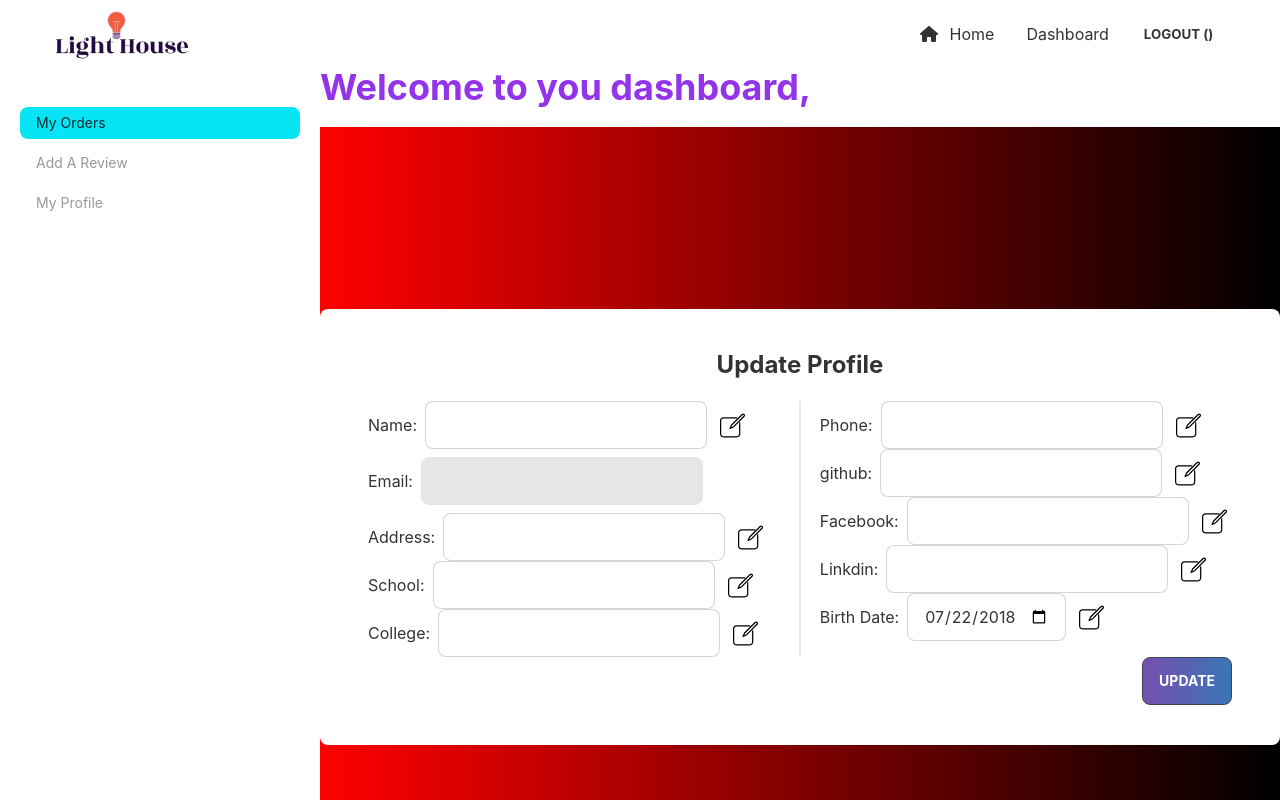
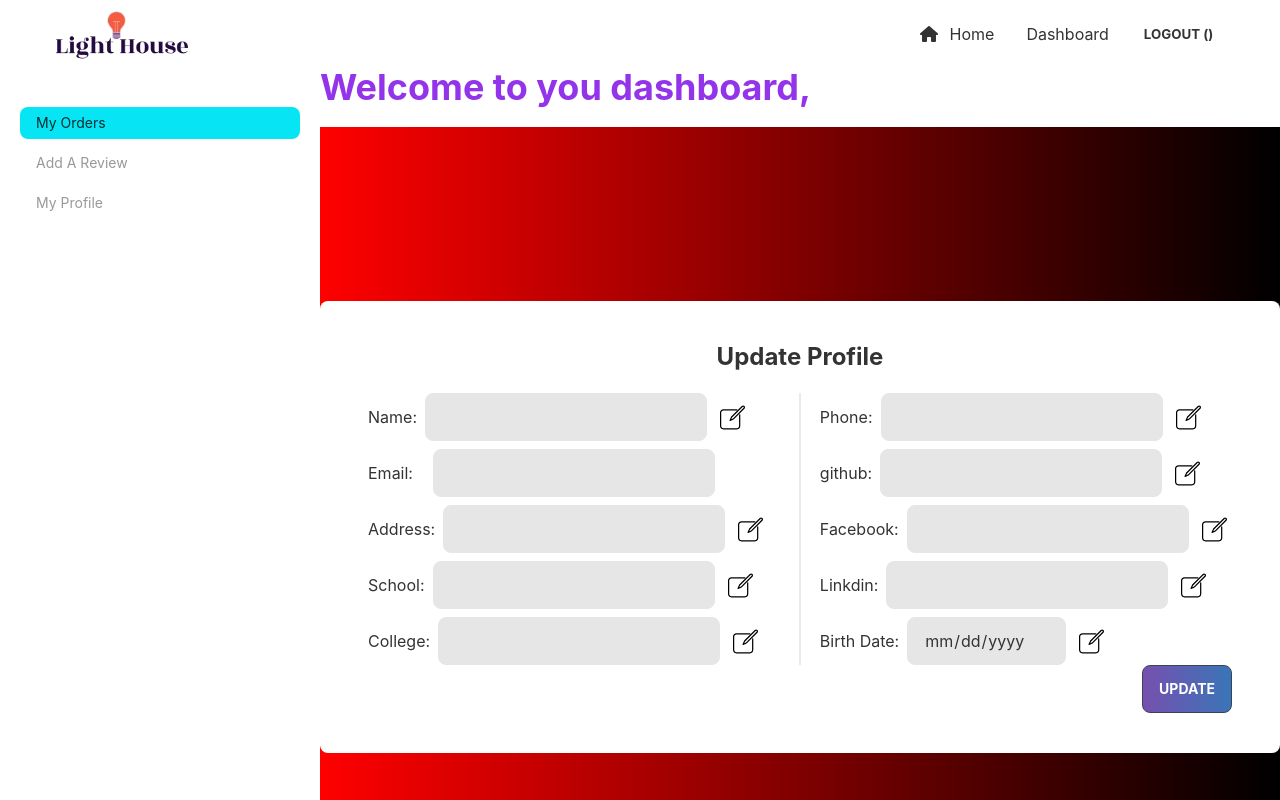
Before and after one commit to utsaho/light-house-client, a React (Create React App) app: page /dashboard/myProfile in a window 1280 px wide. Shown: the top 800 px of the page. Built offline with nearby package versions, Linux system fonts and the light colour scheme; no server answers.

Commit message:
profile modified

```diff
--- a/src/pages/Dashboard/AddAReview.js
+++ b/src/pages/Dashboard/AddAReview.js
@@ -6,6 +6,7 @@ import auth from '../../firebase.init';
 import Loading from '../Shared/Loading';
 import privateAxios from '../../api/privateAxios';
 import { toast } from 'react-toastify';
+import PageTitle from '../Shared/PageTitle';
 
 const AddAReview = () => {
     const { register, handleSubmit, reset, formState: { errors } } = useForm();
@@ -40,6 +41,7 @@ const AddAReview = () => {
 
     return (
         <div className="" style={{ backgroundImage: `url(${cardBakground})`, backgroundSize: 'cover', backgroundPosition: 'center' }}>
+            <PageTitle title='Review' />
             <div className="hero min-h-screen flex justify-center items-center">
                 <div className="rounded-lg flex-shrink-0 lg:max-w-lg w-96 shadow-2xl bg-base-700">
                     <form className="card-body" onSubmit={handleSubmit(reviewSubmit)}>
--- a/src/pages/Dashboard/MyProfile.js
+++ b/src/pages/Dashboard/MyProfile.js
@@ -1,36 +1,54 @@
-import React, { useState } from 'react';
+// import { async } from '@firebase/util';
+import React, { useEffect, useState } from 'react';
 import { useAuthState, useUpdateProfile } from 'react-firebase-hooks/auth';
 import { useForm } from 'react-hook-form';
+import privateAxios from '../../api/privateAxios';
 import auth from '../../firebase.init';
 import editButton from '../../images/svg/edit.svg';
 import Loading from '../Shared/Loading';
+import PageTitle from '../Shared/PageTitle';
 
 const MyProfile = () => {
     const { register, handleSubmit, reset, formState: { errors } } = useForm();
     const [user, loading] = useAuthState(auth);
+    const [cloudUser, setCloudUser] = useState({});
     const [updateProfile, updating, error] = useUpdateProfile(auth);
-    const [nameChange, setNameChange] = useState(false);
-    const [facebookChange, setFacebookChange] = useState(false);
-    const [githubChange, setGithubChange] = useState(false);
-    const [linkdinChange, setLinkdinChange] = useState(false);
-    const [schoolChange, setSchoolChange] = useState(false);
-    const [phoneChange, setPhoneChange] = useState(false);
-    const [collegeChange, setCollegeChange] = useState(false);
-    const [locationChange, setLocationChange] = useState(false);
-    const [birthDateChange, setBirthDateChange] = useState(false);
+    const [nameChange, setNameChange] = useState(true);
+    const [facebookChange, setFacebookChange] = useState(true);
+    const [githubChange, setGithubChange] = useState(true);
+    const [linkdinChange, setLinkdinChange] = useState(true);
+    const [schoolChange, setSchoolChange] = useState(true);
+    const [phoneChange, setPhoneChange] = useState(true);
+    const [collegeChange, setCollegeChange] = useState(true);
+    const [locationChange, setLocationChange] = useState(true);
+    const [birthDateChange, setBirthDateChange] = useState(true);
 
     const toDay = `${new Date().getFullYear()}-${new Date().getMonth() < 10 ? '0' + new Date().getMonth() : new Date().getMonth()}-${new Date().getDay() < 10 ? '0' + new Date().getDay() : new Date().getDay()}`;
+
+    //* Getting user data from cloud : mongodb
+    useEffect(() => {
+        const run = async () => {
+            const email = user?.email;
+            await privateAxios.get(`http://localhost:5000/getProfile/${email}`).then(res => setCloudUser(res?.data?.user));
+        }
+        run().catch(console.dir);
+    }, [user]);
 
     if (loading || updating) {
         return <Loading />
     }
 
-    const handleUpdate = (data) => {
-        console.log(toDay);
+
+    const handleUpdate = async (data) => {
+        console.log(data);
+        data.email = user.email;
+        updateProfile({ displayName: data?.name });
+        await privateAxios.post('http://localhost:5000/updateProfile', data).then(res => console.log(res));
     }
 
     return (
         <div className='h-full w-full grid place-items-center' style={{ background: 'linear-gradient(to right, red, black)' }}>
+            <PageTitle title='Profile' />
             <form className='rounded-lg bg-white px-12 py-10' onSubmit={handleSubmit(handleUpdate)}>
                 <h2 className="text-2xl text-center font-bold pb-5">Update Profile</h2>
 
@@ -40,40 +58,39 @@ const MyProfile = () => {
                         {/*//* Name */}
                         <div className="form-control flex flex-row mx-auto items-center">
                             <span className='mr-2'>Name: </span>
-                            <input type="text" defaultValue={user.displayName} className='input input-bordered' {...register('name', {
+                            <input type="text" className='input input-bordered' {...register('name', {
                                 required: {
                                     value: true,
                                     message: 'Name can\'t be empty',
                                 }
-                            })} disabled={nameChange} contentEditable={!nameChange} />
+                            })} disabled={nameChange} contentEditable={!nameChange} defaultValue={cloudUser?.name} />
                             <label className='btn btn-ghost hover:bg-white mr-3 ml-3 p-0' onClick={() => setNameChange(!nameChange)}><img src={editButton} width='25px' height='25px' alt="" /></label>
                         </div>
 
                         {/*//* Email */}
                         <div className="form-control flex flex-row mx-auto items-center mt-2">
-                            <span className='mr-2'>Email: </span>
+                            <span className='mr-2'>Email:&#10240;</span>
                             <input type="email" defaultValue={user.email} className='input input-bordered' {...register('email')} disabled={true} />
-                            {/* <label className='btn btn-ghost hover:bg-white mr-3 ml-3 p-0' onClick={() => setNameChange(!nameChange)}><img src={editButton} width='25px' height='25px' alt="" /></label> */}
                         </div>
 
                         {/*//* Address */}
                         <div className="form-control flex flex-row mx-auto items-center mt-2">
                             <span className='mr-2'>Address: </span>
-                            <input type="text" className='input input-bordered' {...register('address')} disabled={locationChange} />
+                            <input type="text" defaultValue={cloudUser?.address} className='input input-bordered' {...register('address')} disabled={locationChange} />
                             <label className='btn btn-ghost hover:bg-white mr-3 ml-3 p-0' onClick={() => setLocationChange(!locationChange)}><img src={editButton} width='25px' height='25px' alt="" /></label>
                         </div>
 
                         {/* //* School */}
-                        <div className="form-control flex flex-row mx-auto items-center">
+                        <div className="form-control flex flex-row mx-auto items-center my-2">
                             <span className='mr-2'>School: </span>
-                            <input type="text" className='input input-bordered' {...register('school')} disabled={schoolChange} contentEditable={!schoolChange} />
+                            <input type="text" defaultValue={cloudUser?.school} className='input input-bordered' {...register('school')} disabled={schoolChange} contentEditable={!schoolChange} />
                             <label className='btn btn-ghost hover:bg-white mr-3 ml-3 p-0' onClick={() => setSchoolChange(!schoolChange)}><img src={editButton} width='25px' height='25px' alt="" /></label>
                         </div>
 
                         {/* //* College */}
                         <div className="form-control flex flex-row mx-auto items-center">
                             <span className='mr-2'>College: </span>
-                            <input type="text" className='input input-bordered' {...register('school')} disabled={collegeChange} contentEditable={!collegeChange} />
+                            <input type="text" defaultValue={cloudUser?.college} className='input input-bordered' {...register('college')} disabled={collegeChange} contentEditable={!collegeChange} />
                             <label className='btn btn-ghost hover:bg-white mr-3 ml-3 p-0' onClick={() => setCollegeChange(!collegeChange)}><img src={editButton} width='25px' height='25px' alt="" /></label>
                         </div>
 
@@ -87,35 +104,35 @@ const MyProfile = () => {
                         {/* //* Phone */}
                         <div className="form-control flex flex-row mx-auto items-center">
                             <span className='mr-2'>Phone: </span>
-                            <input type="text" className='input input-bordered' {...register('phone')} disabled={phoneChange} contentEditable={!phoneChange} />
+                            <input type="text" defaultValue={cloudUser?.phone} className='input input-bordered' {...register('phone')} disabled={phoneChange} contentEditable={!phoneChange} />
                             <label className='btn btn-ghost hover:bg-white mr-3 ml-3 p-0' onClick={() => setPhoneChange(!phoneChange)}><img src={editButton} width='25px' height='25px' alt="" /></label>
                         </div>
 
                         {/* //* Github */}
-                        <div className="form-control flex flex-row mx-auto items-center">
+                        <div className="form-control flex flex-row mx-auto items-center my-2">
                             <span className='mr-2'>github: </span>
-                            <input type="text" className='input input-bordered' {...register('github')} disabled={githubChange} contentEditable={!githubChange} />
+                            <input type="text" defaultValue={cloudUser?.github} className='input input-bordered' {...register('github')} disabled={githubChange} contentEditable={!githubChange} />
                             <label className='btn btn-ghost hover:bg-white mr-3 ml-3 p-0' onClick={() => setGithubChange(!githubChange)}><img src={editButton} width='25px' height='25px' alt="" /></label>
                         </div>
 
                         {/* //* facebook */}
-                        <div className="form-control flex flex-row mx-auto items-center">
+                        <div className="form-control flex flex-row mx-auto items-center my-2">
                             <span className='mr-2'>Facebook: </span>
-                            <input type="text" className='input input-bordered' {...register('facebook')} disabled={facebookChange} contentEditable={!facebookChange} />
+                            <input type="text" defaultValue={cloudUser?.facebook} className='input input-bordered' {...register('facebook')} disabled={facebookChange} contentEditable={!facebookChange} />
                             <label className='btn btn-ghost hover:bg-white mr-3 ml-3 p-0' onClick={() => setFacebookChange(!facebookChange)}><img src={editButton} width='25px' height='25px' alt="" /></label>
                         </div>
 
                         {/* //* Linkdin */}
                         <div className="form-control flex flex-row mx-auto items-center">
                             <span className='mr-2'>Linkdin: </span>
-                            <input type="text" className='input input-bordered' {...register('linkdin')} disabled={linkdinChange} contentEditable={!linkdinChange} />
+                            <input type="text" defaultValue={cloudUser?.linkdin} className='input input-bordered' {...register('linkdin')} disabled={linkdinChange} contentEditable={!linkdinChange} />
                             <label className='btn btn-ghost hover:bg-white mr-3 ml-3 p-0' onClick={() => setLinkdinChange(!linkdinChange)}><img src={editButton} width='25px' height='25px' alt="" /></label>
                         </div>
 
                         {/* //* Date of Birth */}
-                        <div className="form-control flex flex-row mx-auto items-center">
+                        <div className="form-control flex flex-row mx-auto items-center mt-2">
                             <span className='mr-2'>Birth Date: </span>
-                            <input type="date" className='input input-bordered' {...register('birthDate')} disabled={birthDateChange} contentEditable={!birthDateChange} defaultValue="2018-07-22" min='1971-12-17' max={toDay} />
+                            <input type="date" defaultValue={cloudUser?.birthDate} className='input input-bordered' {...register('birthDate')} disabled={birthDateChange} contentEditable={!birthDateChange} min='1971-12-17' max={toDay} />
                             <label className='btn btn-ghost hover:bg-white mr-3 ml-3 p-0' onClick={() => setBirthDateChange(!birthDateChange)}><img src={editButton} width='25px' height='25px' alt="" /></label>
                         </div>
                     </div>
```
